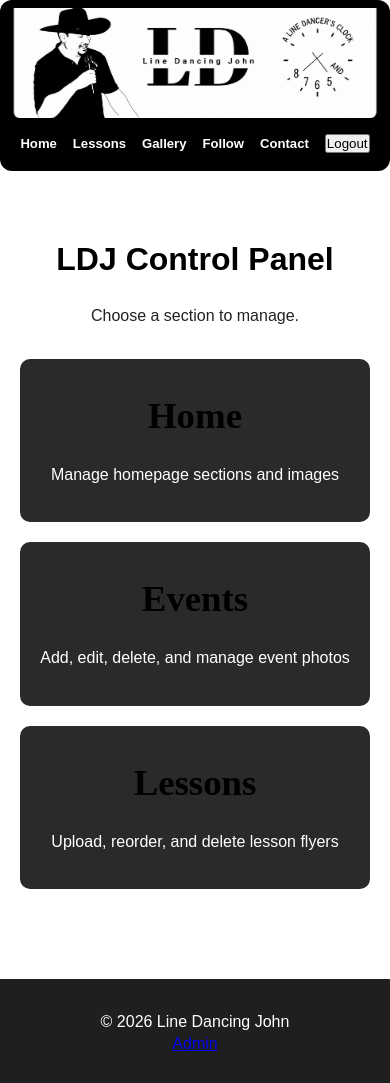
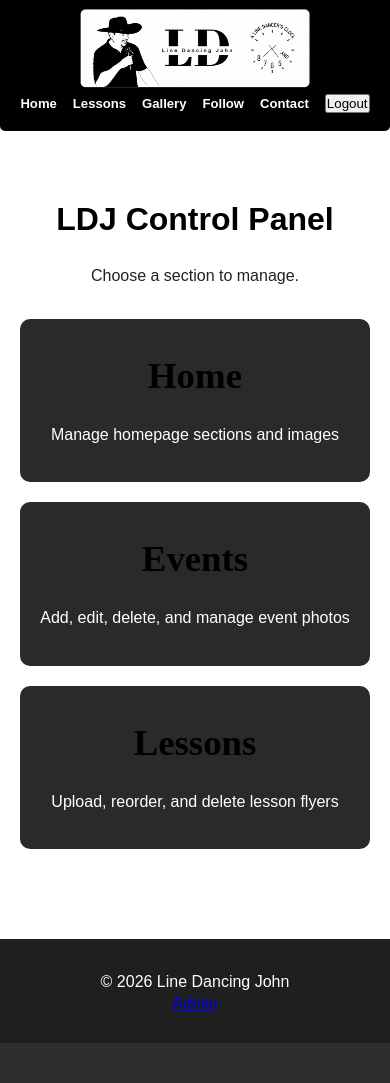
Before and after one commit to ErickNava86/LDJohn, a Flask app: page /admin in a window 390 px wide. After the commit the page ends 1043 px from the top, so only its background shows below. Run offline with Flask 3, Linux system fonts and the light colour scheme; the visitor is signed in with stand-in values (Sample User, id 1); parts of the project's set-up code (start-up, migrations or seed data) failed here and were passed over; some web fonts are replaced.

Commit message:
Improve responsive layout for narrow laptop screens

```diff
--- a/app/static/css/style.css
+++ b/app/static/css/style.css
@@ -37,7 +37,7 @@ header{
 .site-header {
     width: 100%;
     background: #000;
-    border-radius: 12px 12px 12px 12px;
+    border-radius: 0px 0px 5px 5px;
 }
 
 .header-banner {
@@ -52,7 +52,7 @@ header{
     height: 100%;
     object-fit: cover;
     object-position: center 35%;
-    border-radius: 12px;
+    border-radius: 0;
 }
 
 
@@ -898,6 +898,11 @@ footer{
 
 
 
+/* SCREEN FIT BREAKKPOINTS */
+
+
+
+
 /* ---------- COMPACT: PHONE / TABLET / NARROW LAPTOP ---------- */
 /* 850px intentionally includes narrow laptop browser viewports such as the 725px MacBook test. */
 
@@ -1128,6 +1133,7 @@ footer{
     }
 
 /* ---------- HOME ADMIN ---------- */
+
 .home-admin {
     padding: 30px 20px 50px;
 }
@@ -1305,3 +1311,75 @@ footer{
         font-size: 0.9rem;
     }
 }
+
+/* =========================================================
+FINAL SCREEN-FIT OVERRIDES
+Centered flyer-focused layout with dark brown gutters.
+Placed last intentionally so these rules override earlier
+.page / breakpoint width declarations.
+   ========================================================= */
+
+body{
+    background:#1b100b;
+}
+
+/* Large / normal laptop */
+@media (max-width:1600px){
+    .page{
+        width:80%;
+        max-width:550px;
+        margin:0 auto;
+    }
+}
+
+/* Medium laptop */
+@media (max-width:1300px){
+    .page{
+        width:70%;
+        max-width:700px;
+        margin:0 auto;
+    }
+}
+
+/* Narrow / scaled laptop — John's 1098px viewport lands here */
+@media (max-width:1150px){
+    .page{
+        width:90%;
+        max-width:400px;
+        margin:0 auto;
+    }
+
+    .header-banner{
+        height:80px;
+        border-radius: 0;
+        overflow: hidden;
+        background:#0000;
+    }
+
+    .header-banner img{
+        width:100%;
+        height:105px;
+        object-fit:contain;
+        object-position:center;
+        margin-bottom:0;
+        border-radius: 0;
+    }
+}
+
+/* Tablet / very narrow laptop */
+@media (max-width:850px){
+    .page{
+        width:90%;
+        max-width:550px;
+        margin:0 auto;
+    }
+}
+
+/* Phone — use nearly all available width */
+@media (max-width:600px){
+    .page{
+        width:100%;
+        max-width:100%;
+        margin:0 auto;
+    }
+}
```
